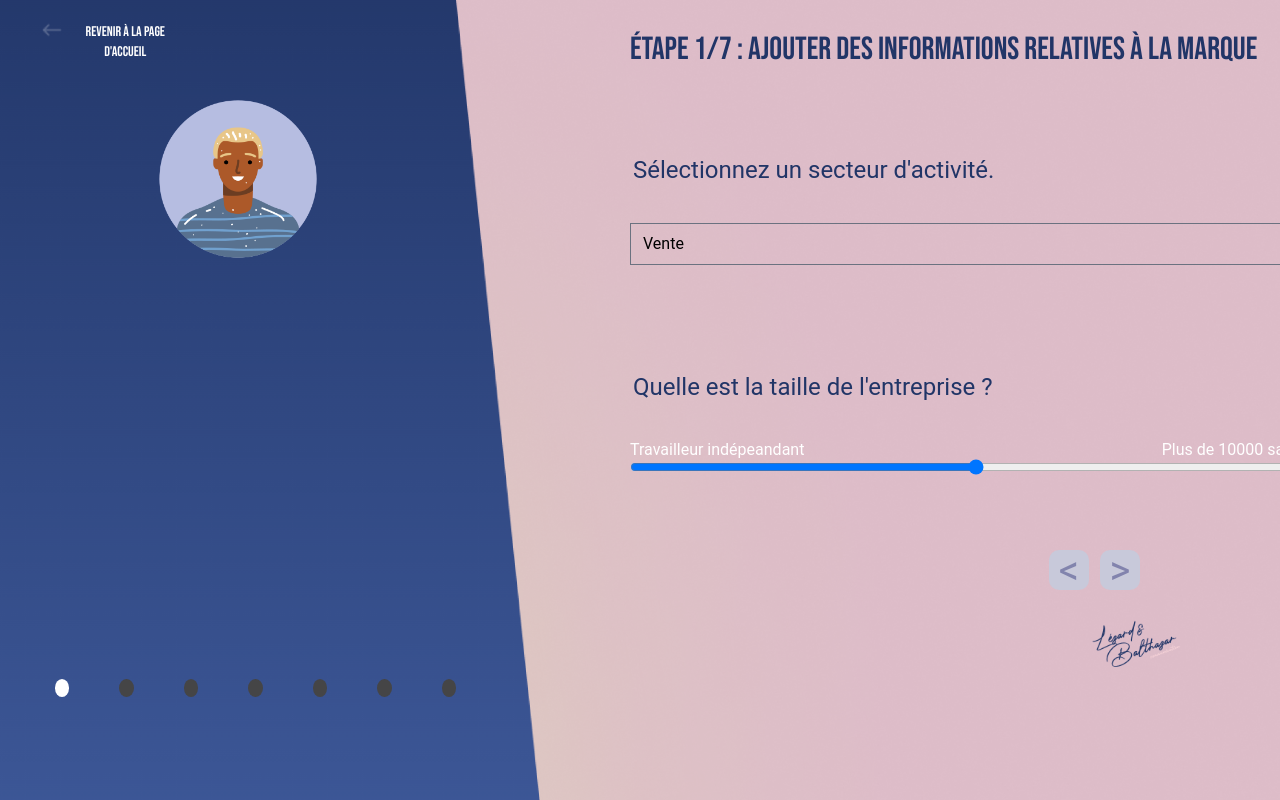
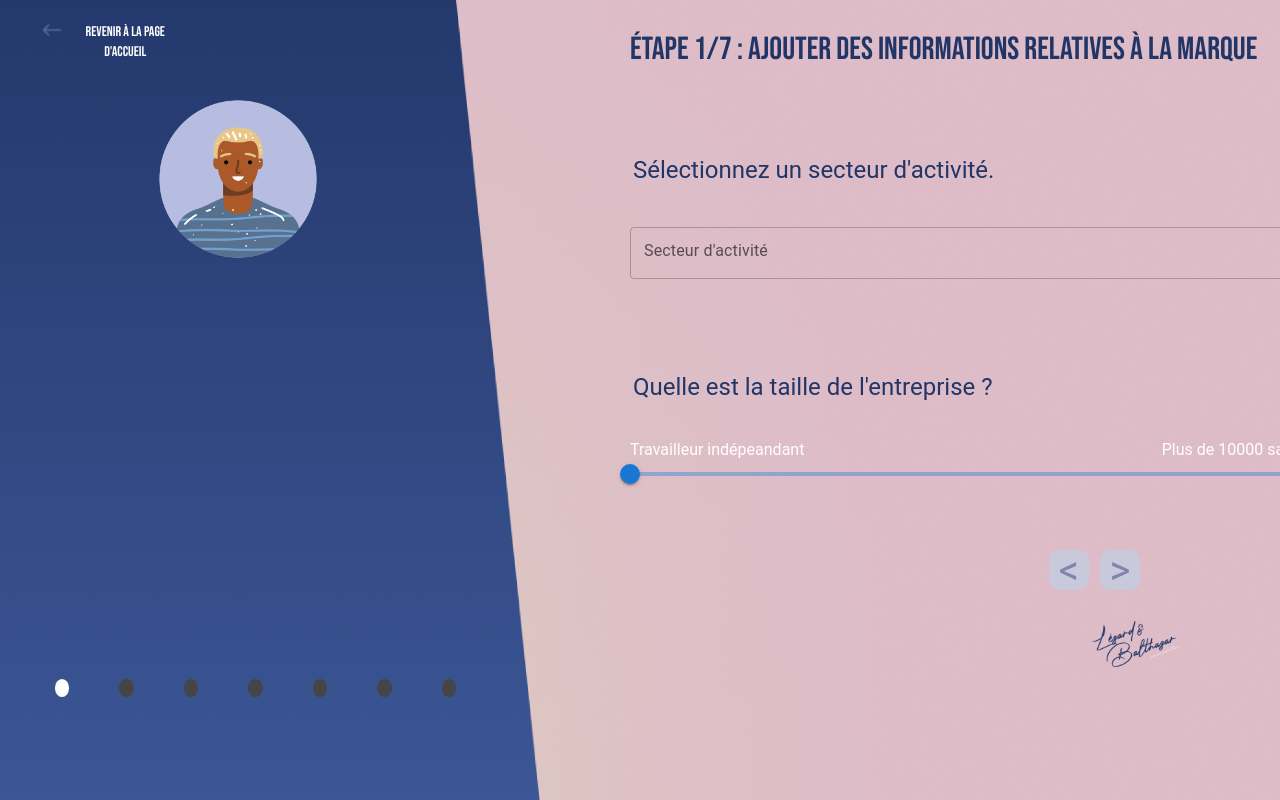
Before and after one commit to farouksouei/Persona, a React (Create React App) app: page /frameonefour in a window 1280 px wide. Built offline with nearby package versions, Linux system fonts and the light colour scheme.

Commit message:
2nd screen

```diff
--- a/src/components/Sidebar1/index.jsx
+++ b/src/components/Sidebar1/index.jsx
@@ -5,6 +5,7 @@ import { Button, Img, Text } from "components";
 
 const Sidebar1 = (props) => {
   const backgroundImage = "images/img_trac3091.png"; // Set the path to your background image
+  const fromTwo = props.fromTwo;
   const [selectedAvatar, setSelectedAvatar] = useState("");
   const [selectedLink, setSelectedLink] = useState("");
   const links = [
@@ -60,7 +61,15 @@ const Sidebar1 = (props) => {
               </Text>
             </div>
           </Link>
-          {props.selectedAvatar || selectedAvatar ? (
+          {fromTwo ? (
+              <div className="grid place-items-center">
+                <Img
+                    src="images/img_avatarstyle07.png"
+                    className="h-[200px] w-[200px] mt-[17px]"
+                    alt="avatarstyleSeven"
+                />
+              </div>
+          ) : props.selectedAvatar || selectedAvatar ? (
               <div className="grid place-items-center">
                 <Img
                     src={props.selectedAvatar || selectedAvatar}
@@ -77,6 +86,7 @@ const Sidebar1 = (props) => {
                 />
               </div>
           )}
+
 
           <div className="flex sm:flex-col flex-row gap-[50px] items-center justify-end ml-10 md:ml-[0] mt-[400px] w-[90%] md:w-full">
             {links.map((link) => (
--- a/src/pages/FrameOneFour/index.jsx
+++ b/src/pages/FrameOneFour/index.jsx
@@ -1,6 +1,29 @@
 import React, { useState, useEffect } from "react";
 import { Text } from "components";
 import Sidebar1 from "components/Sidebar1";
+import { Slider, Select, MenuItem, FormControl, InputLabel, ThemeProvider, createTheme } from '@mui/material';
+
+const theme = createTheme();
+
+const secteurActiviteOptions = [
+  "Vente",
+  "Comptabilité",
+  "Investissement",
+  "Commerce",
+  "Technologie",
+  "Publicité",
+  "Banque",
+  "Industrie pharmaceutique",
+  "Marketing",
+  "Artisanat",
+  "Transport",
+  "Immobilier",
+  "Santé",
+  "Assurance",
+  "Agriculture",
+  "Construction",
+  "Alimentation et besoin",
+];
 
 const FrameOneFourPage = () => {
   const [tailleEntreprise, setTaille] = useState("");
@@ -84,33 +107,24 @@ const FrameOneFourPage = () => {
                   Sélectionnez un secteur d&#39;activité.
                 </Text>
                 <div className="h-[55px] md:h-[67px] mt-[34px] relative w-[85%] md:w-full">
-                  <select
-                    className="w-full bg-transparent "
+                  <ThemeProvider theme={theme}>
+                    <FormControl className="w-full">
+                      <InputLabel id="dropdown1-label">Secteur d'activité</InputLabel>
+                      <Select
+                          labelId="dropdown1-label"
                           id="dropdown1"
                           value={secteurActivite}
                           onChange={handleChange}
                       >
-                    <option disabled={!secteurActivite} defaultValue={!secteurActivite ? "default" : ""}>
-                      {secteurActivite || "Select an option"}
-                    </option>
-                    <option value="Vente">Vente</option>
-                    <option value="Comptabilié">Comptabilié</option>
-                    <option value="Investissement">Investissement</option>
-                    <option value="Commerce">Commerce</option>
-                    <option value="Technologie">Technologie</option>
-                    <option value="Publicité">Publicité</option>
-                    <option value="Banque">Banque</option>
-                    <option value="Industrie pharmaceutique">Industrie pharmaceutique</option>
-                    <option value="Marqueting">Marqueting</option>
-                    <option value="Artisanat">Artisanat</option>
-                    <option value="Transport">Transport</option>
-                    <option value="Immobilier">Immobilier</option>
-                    <option value="santé">santé</option>
-                    <option value="Assurance">Assurance</option>
-                    <option value="Agricuture">Agricuture</option>
-                    <option value="Construction">Construction</option>
-                    <option value="Alimentation et besoin">Alimentation et besoin</option>
-                  </select>
+                        {secteurActiviteOptions.map((option) => (
+                            <MenuItem key={option} value={option}>
+                              {option}
+                            </MenuItem>
+                        ))}
+                      </Select>
+                    </FormControl>
+                  </ThemeProvider>
+
                 </div>
                 <Text
                   className="font-normal md:ml-[0] ml-[3px] mt-[90px] text-indigo_900"
@@ -124,16 +138,16 @@ const FrameOneFourPage = () => {
                     <span>{tailleEntrepriseLabel[0]}</span>
                     <span>{tailleEntrepriseLabel[8]}</span>
                   </div>
-                  <input
-                    type="range"
-                    min="0"
-                    max="8"
+                  <ThemeProvider theme={theme}>
+                    <Slider
                         value={tailleEntreprise}
-                    step="1"
-                    className="w-full bg-transparent border-none outline-none"
-                    id="ageRange"
                         onChange={handleTailleRangeChange}
+                        min={0}
+                        max={8}
+                        step={1}
+                        valueLabelDisplay="auto"
                     />
+                  </ThemeProvider>
                   <div className="flex justify-between text-white_A700">
                     <span>{tailleEntrepriseLabel[tailleEntreprise]}</span>
                   </div>
```
Also changed, not shown: src/pages/FrameOneSeven/index.jsx (+29 -107 lines). Lines whose indentation alone changed are shown as unchanged.
